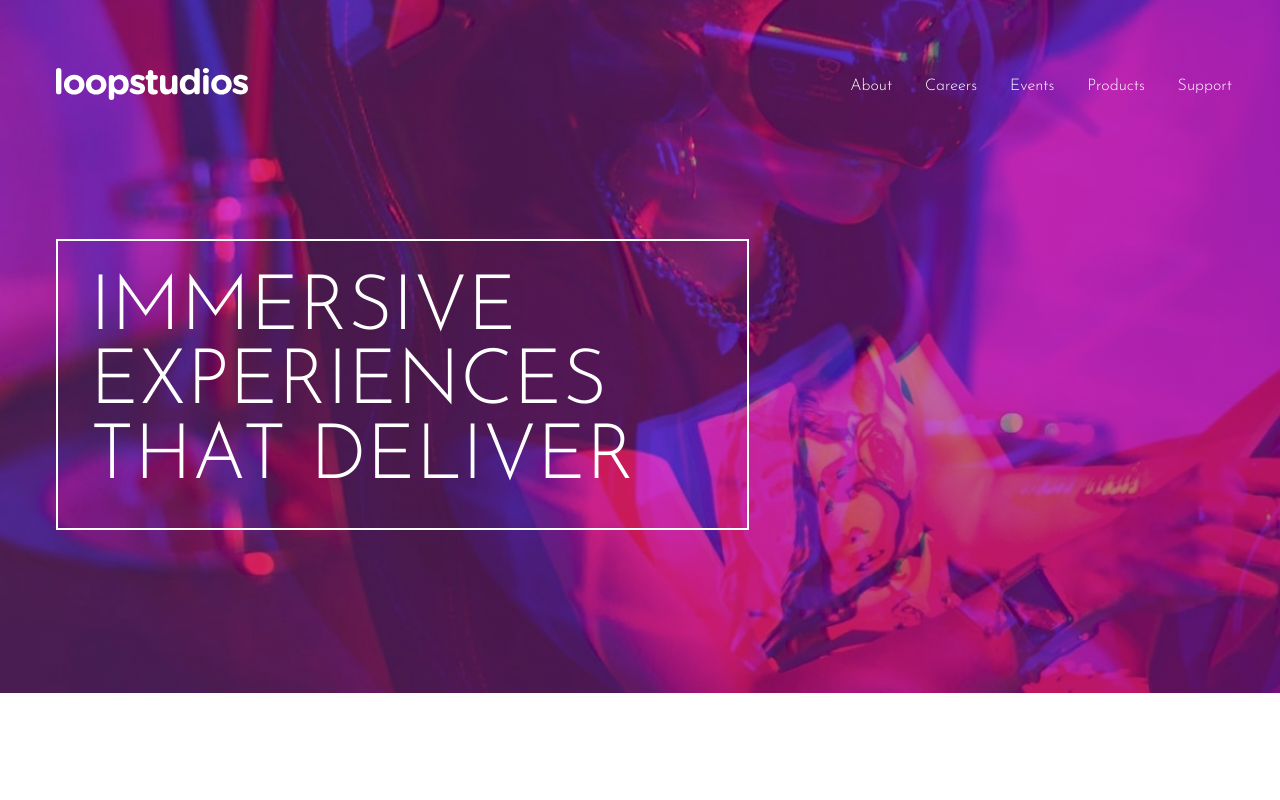
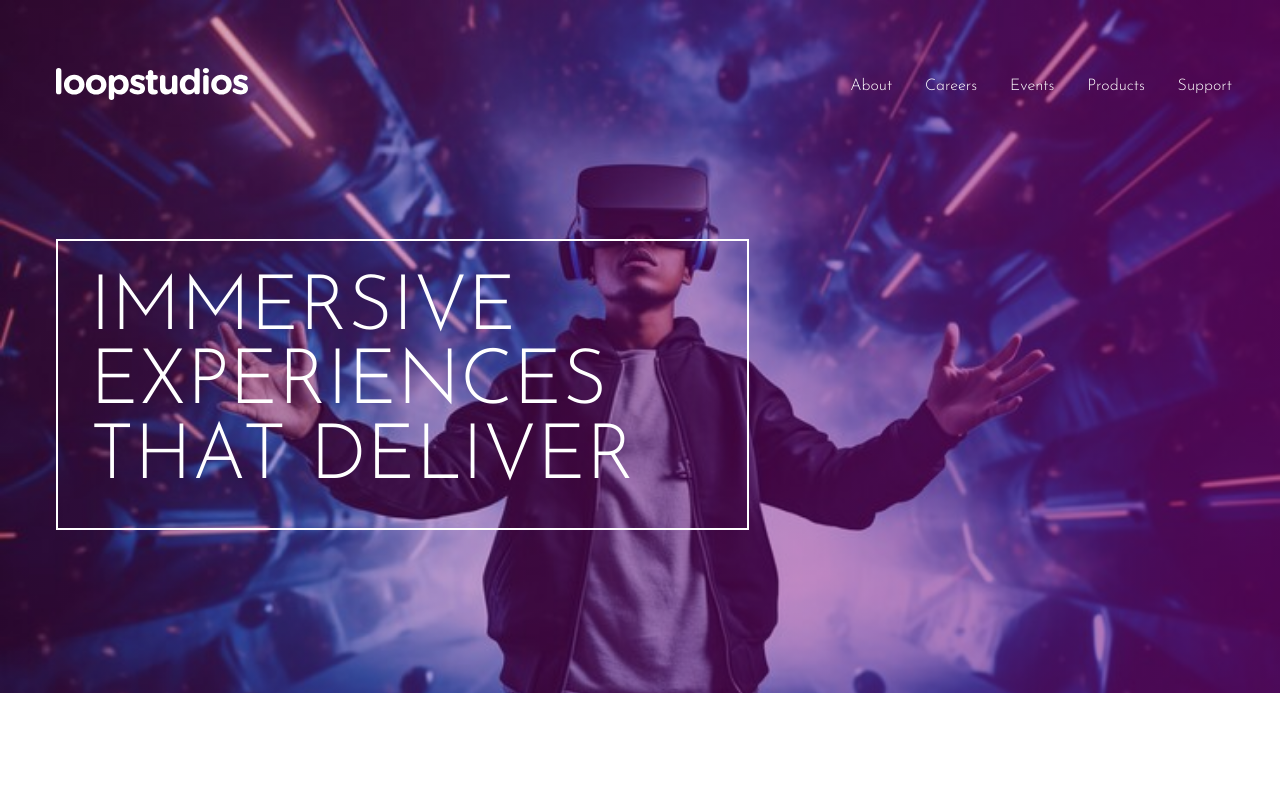
Before and after one commit to mustapha-moutaki/Projet-Workshop---Landing-Page-Loopstudios, a plain HTML site: page index.html in a window 1280 px wide. Shown: the top 800 px of the page. Drawn offline with nearby package versions, Linux system fonts and the light colour scheme.

Commit message:
last updating

```diff
--- a/assets/css/styles.css
+++ b/assets/css/styles.css
@@ -206,7 +206,7 @@ picture {
 /* Sélecteur pour l'en-tête */
 .header {
     /* Indice 27 : Ajoutez un fond avec un dégradé et une image. Utilisez background avec linear-gradient et une URL. */
-    background-image:linear-gradient(to right, rgba(128, 0, 128, 0.274), rgba(0, 0, 0, 0.729)), url(/assets/images/desktop/image-hero.jpg);
+    background-image:linear-gradient(to right, rgb(128, 0, 128), rgb(0, 0, 0)), url(/assets/images/desktop/image-hero.jpg);
 
     /* Indice 28 : Assurez-vous que l'image couvre le conteneur. Utilisez background-size avec cover. */
 background-size: cover;
@@ -227,7 +227,7 @@ background-size: cover;
   @media screen and (min-width: 992px) {
     .header {
       /* Indice 34 : Changez le fond pour les écrans plus larges avec une autre image. Utilisez background avec une nouvelle URL. */
-      background-image: linear-gradient(to right, rgba(128, 0, 128, 0.274), rgba(128, 0, 128, 0.574)), url(/assets/images/desktop/image-hero.jpg);
+      background-image: linear-gradient(to right, rgba(128, 0, 128, 0.274), rgba(128, 0, 128, 0.574)), url(/assets/images/desktop/image-heroo.jpg);
 
       /* Indice 35 : Assurez-vous que l'image couvre le conteneur. */
       background-size: cover;
```
Also changed, not shown: assets/images/desktop/image-heroo.jpg (added).
